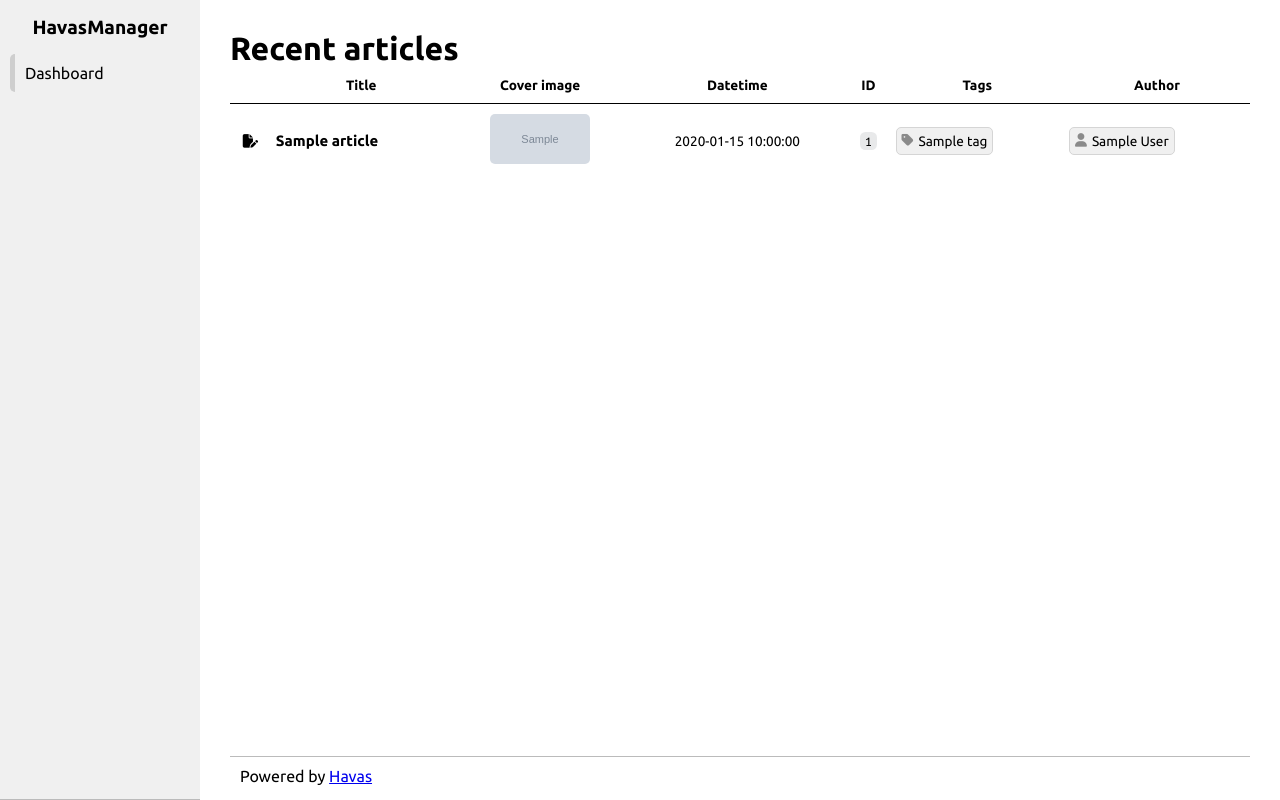
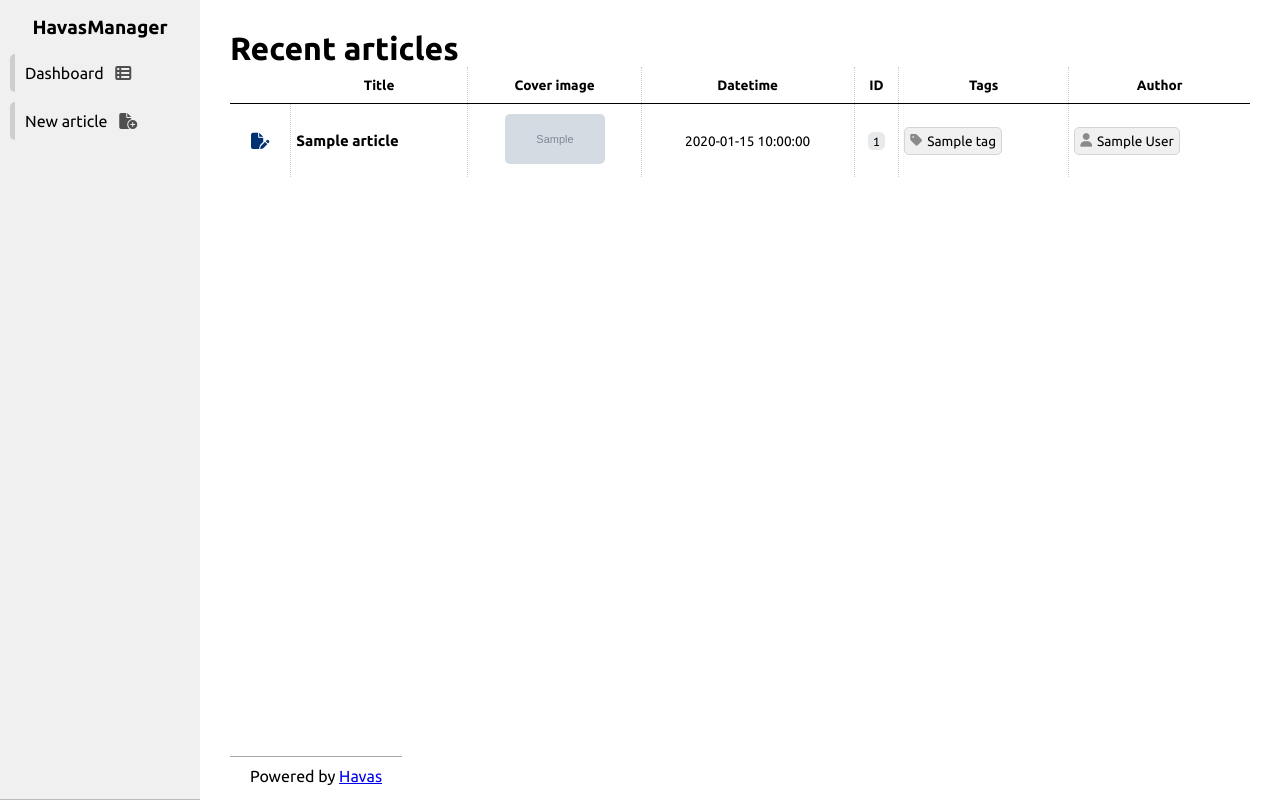
Before and after one commit to dupunkto/havas, a Flask app: template modules/manager_module/templates/manager_index.html in a window 1280 px wide. Run offline with Flask 3, Linux system fonts and the light colour scheme; the template is opened without the code that fills it: most values are stand-ins (such as "Sample title", 1, 10 or a date in 2020); grey boxes marked "Sample" are stand-in pictures; parts of the project's set-up code (start-up, migrations or seed data) failed here and were passed over; some libraries are stand-ins or nearby versions.

Commit message:
Add system for new articles, new articles id, add style for blockquotes, other styles

```diff
--- a/modules/manager_module/static/styles/base.css
+++ b/modules/manager_module/static/styles/base.css
@@ -56,10 +56,19 @@ nav {
     border-radius: 5px;
 }
 
+.menu-item i {
+    color: #4f4f4f;
+    margin-left: .5em;
+}
+
 .menu-item.active, .menu-item:hover {
     background: #cecece;
     border-color: black;
     font-weight: 600;
+}
+
+.menu-item.active i {
+    color: black;
 }
 
 #header-logo {
@@ -86,8 +95,9 @@ main {
 
 footer {
     margin-top: 20px;
-    border-top: #bbb 1px solid;
-    padding: 10px;
+    border-top: #a8a8a8 1px solid;
+    padding: 10px 20px;
+    width: fit-content;
 }
 
 code {
@@ -104,11 +114,11 @@ button {
     color: black;
     border-radius: .6em;
     font-weight: 600;
+    cursor: pointer;
 }
 
 button:hover {
     background: black;
     border-color: black;
     color: white;
-    cursor: pointer;
 }
--- a/modules/manager_module/static/styles/home.css
+++ b/modules/manager_module/static/styles/home.css
@@ -13,7 +13,16 @@ table {
 
 td,
 th {
-    border-bottom: 1px #d5d5d5 solid;
+    border-bottom: 1px #bdbdbd solid;
+    border-right: 1px #ccc dotted;
+}
+
+th:first-child {
+    border-right: 0;
+}
+
+td:last-child, th:last-child {
+    border-right: 0;
 }
 
 tr th {
@@ -29,6 +38,12 @@ th {
     padding: 10px 5px;
     vertical-align: middle;
     text-align: center;
+}
+
+.article-edit {
+    padding: 10px;
+    font-size: 1.2em;
+    color: #003273;
 }
 
 .article-edit a {
--- a/modules/manager_module/templates/manager_base.html
+++ b/modules/manager_module/templates/manager_base.html
@@ -14,7 +14,11 @@
         <header id="sidebar">
             <a href="/manager/" id="header-logo">HavasManager</a>
             <nav>
-                <a href="/manager/" class="menu-item{% if request.path == '/manager/' %} active{% endif %}">Dashboard</a>
+                <a href="/manager/" class="menu-item{% if request.path == '/manager/' %} active{% endif %}">Dashboard <i class="fa-solid fa-table-list"></i></a>
+                {% if '/manager/editor' in request.path %}
+                    <a href="/manager/editor?id={{ id }}" class="menu-item active">Editor <i class="fa-solid fa-file-pen"></i></a>
+                {% endif %}
+                <a href="/manager/editor/new" class="menu-item">New article <i class="fa-solid fa-file-circle-plus"></i></a>
             </nav>
         </header>
 
```
Also changed, not shown: modules/manager_module/routes.py (+20 -1 lines), modules/manager_module/static/styles/editor.css (+9 -2 lines), modules/manager_module/templates/manager_editor.html (+2 -6 lines), static/styles/article.css (+7 -0 lines), static/styles/base.css (+9 -0 lines).
